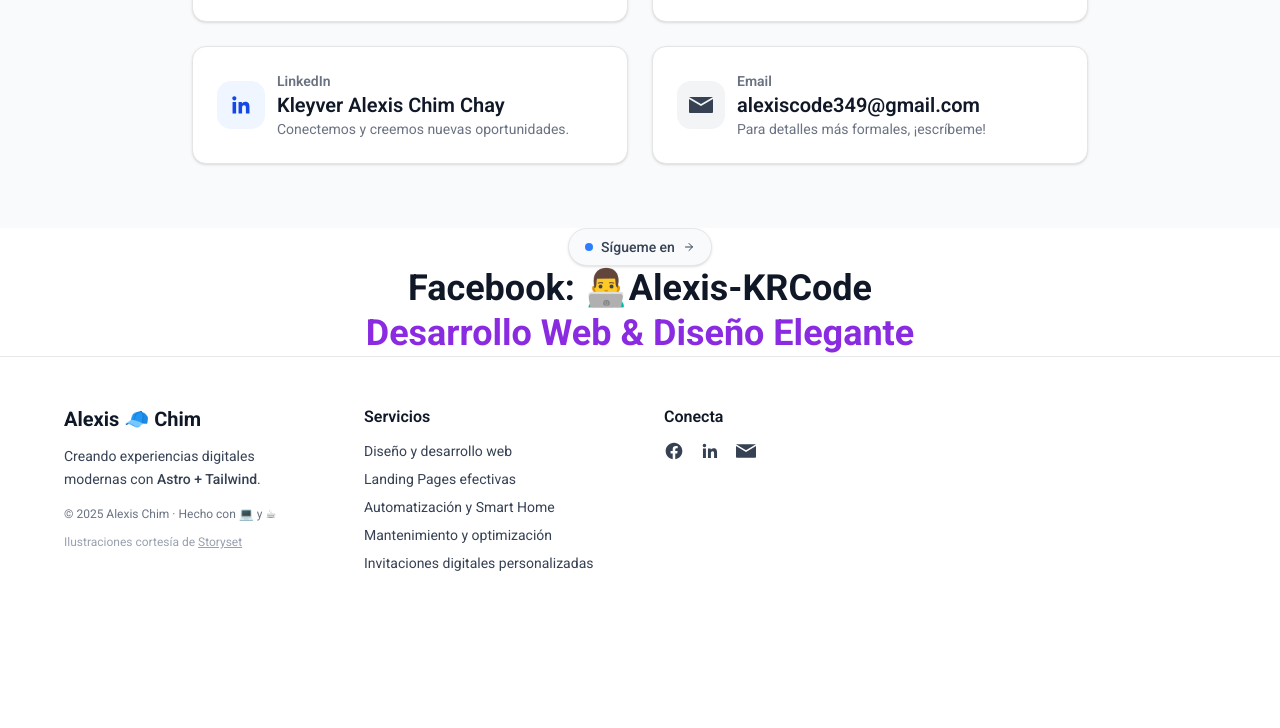
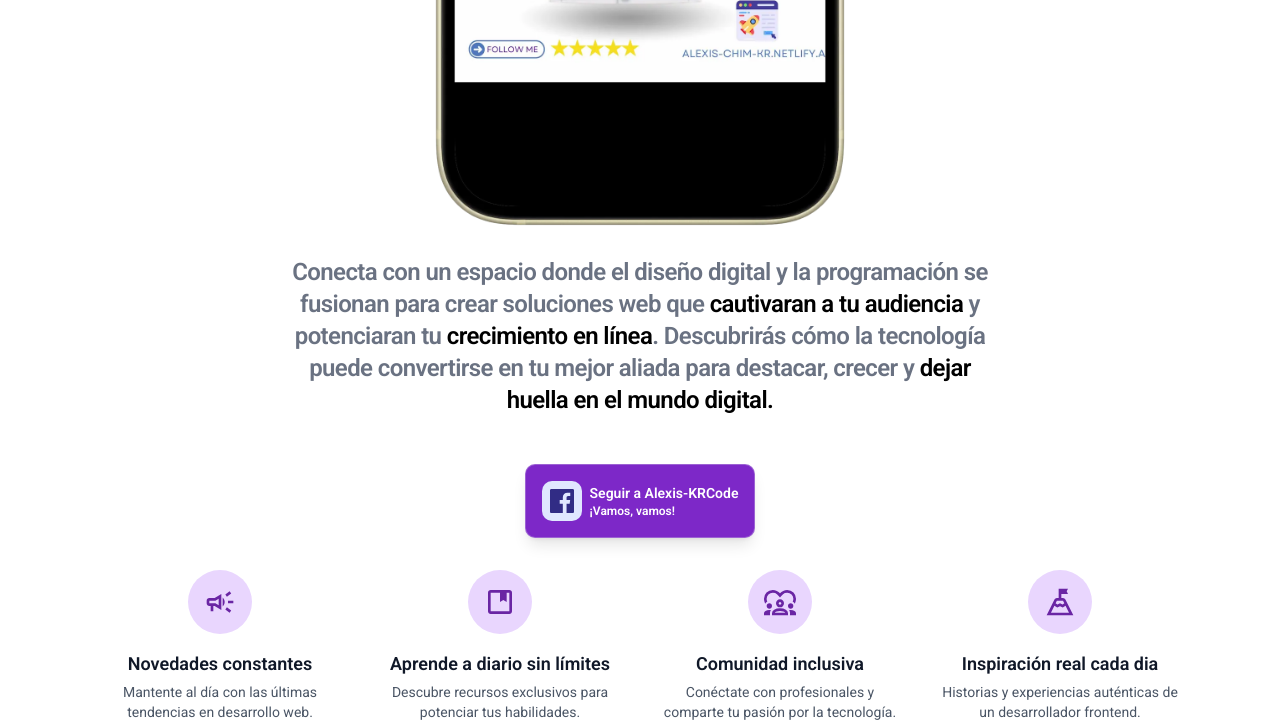
Before and after one commit to AlexisKcc8/portfolio-alexiscc, an Astro site: page / in a window 1280 px wide. Shown: the part 6450-7178 px from the top of the page. Before the commit the page ends 7071 px from the top, so only its background shows below. Built offline with nearby package versions, Linux system fonts and the light colour scheme; Astro itself is replaced by a stand-in of ours.

Commit message:
Add new SVG icons for Inspiration, Community, Learn Dev, and News Dev
- Added Inspiration.svg with a unique design for inspiration-related features.
- Introduced Community.svg to represent community engagement and interaction.
- Created Learn Dev.svg to symbolize learning and development resources.
- Added News Dev.svg for news and updates related to development topics.

```diff
--- a/src/components/myComponents/BannerFacebook.astro
+++ b/src/components/myComponents/BannerFacebook.astro
@@ -1,52 +1,131 @@
 ---
 import { Image } from "astro:assets";
-import facebookPreview from "@assets/face_promotion.webp";
+import facebookPreview from "@assets/my-promotion-face.webp";
+import landscape from "@assets/my-landscape-face.webp";
 import { Icon } from "astro-icon/components";
 import LinkButton from "./LinkButton.astro";
 import ContainerCenter from "./ContainerCenter.astro";
 ---
 
 <section
-  class="relative w-full flex justify-center items-center bg-white overflow-hidden"
+  class="w-full flex flex-col items-center overflow-hidden py-8"
   aria-labelledby="facebook-heading"
 >
-  <ContainerCenter class="flex flex-col items-center justify-center">
-    <header class="text-center">
-      <span
+  <ContainerCenter
+    class="relative flex flex-col items-center justify-center w-full laptop:rounded-2xl laptop:overflow-hidden laptop:w-[85%]"
+  >
+    <!-- Fondo decorativo -->
+    <Image
+      src={landscape}
+      alt=""
+      format="webp"
+      loading="lazy"
+      decoding="async"
+      aria-hidden="true"
+      class="absolute inset-0 h-[80vh] w-full object-cover object-center z-0 laptop:rounded-2xl laptop:h-[100vh]"
+    />
+
+    <header
+      class="relative z-10 flex flex-col items-center justify-center pt-16 text-center max-w-[90%] laptop:max-w-[80%] mx-auto"
+    >
+      <div
         class="inline-flex items-center gap-2 px-4 py-2 text-sm font-medium rounded-full bg-gray-50 border border-gray-200 text-gray-700 shadow-sm hover:bg-gray-100 transition"
       >
-        <span class="relative flex h-2 w-2">
+        <span class="relative flex h-2 w-2" aria-hidden="true">
           <span
             class="animate-ping absolute inline-flex h-full w-full rounded-full bg-blue-400 opacity-75"
           ></span>
           <span class="relative inline-flex rounded-full h-2 w-2 bg-blue-500"
           ></span>
         </span>
-        Sígueme en <Icon name="icon-arrow" aria-hidden="true" />
-      </span>
+        <span>Sígueme en Facebook</span>
+        <Icon name="icon-arrow" aria-hidden="true" />
+      </div>
 
       <h2
         id="facebook-heading"
-        class="text-4xl font-bold text-gray-900 leading-tight"
+        class="mt-3 text-5xl font-extrabold tracking-tight text-black leading-tight laptop:text-6xl laptop:leading-tight"
       >
-        Facebook: 👨‍💻Alexis-KRCode<br />
-        <span class="text-alx-600">Desarrollo Web & Diseño Elegante</span>
+        Alexis-KRCode<br />
+        <span class="text-white">Desarrollo & Diseño Elegante</span>
       </h2>
 
-      <!-- <p class="text-lg text-gray-600 max-w-xl mx-auto md:mx-0">
-        Entra a un espacio donde el código se convierte en diseño: tips, ideas y
-        proyectos reales contados desde la perspectiva de un frontend developer.
+      <figure class="h-[80vh] laptop:h-[110vh] mt-6">
+        <Image
+          src={facebookPreview}
+          alt="Alexis-KRCode desarrollando soluciones digitales modernas"
+          format="webp"
+          loading="lazy"
+          decoding="async"
+          class="h-full w-full object-cover object-center"
+          width={1280}
+          height={720}
+        />
+      </figure>
+
+      <p
+        class="my-4 text-lg text-gray-500 font-semibold mt-3 tracking-tight laptop:text-2xl laptop:max-w-[80%]"
+      >
+        Conecta con un espacio donde el diseño digital y la programación se
+        fusionan para crear soluciones web que <span class="text-black"
+          >cautivaran a tu audiencia</span
+        > y potenciaran tu <span class="text-black">crecimiento en línea</span>.
+        Descubrirás cómo la tecnología puede convertirse en tu mejor aliada para
+        destacar, crecer y <span class="text-black"
+          >dejar huella en el mundo digital.</span
+        >
       </p>
+    </header>
 
     <LinkButton
       url="https://www.facebook.com/profile.php?id=61578281609381"
-        className="inline-flex items-center gap-2 px-5 py-3 bg-alx-700 text-white rounded-lg font-semibold hover:bg-alx-700 transition"
+      className="inline-flex items-center gap-2 px-4 py-2 my-8 bg-alx-700 text-white rounded-lg font-semibold hover:bg-alx-800 focus:outline-none focus:ring-2 focus:ring-offset-2 focus:ring-alx-700 transition"
       title="Seguir a Alexis-KRCode"
       subtitle="¡Vamos, vamos!"
       nameIcon="icon-face"
       containerIconClass="bg-indigo-100"
       classIcon="text-indigo-900"
-      /> -->
-    </header>
+    />
+
+    <section
+      aria-label="Beneficios de seguir a Alexis-KRCode en Facebook"
+      class="w-11/12 grid grid-cols-2 gap-8 tablet:grid-cols-4 tablet:w-full"
+    >
+      {
+        [
+          {
+            icon: "news-dev",
+            title: "Novedades constantes",
+            desc: "Mantente al día con las últimas tendencias en desarrollo web.",
+          },
+          {
+            icon: "learn-dev",
+            title: "Aprende a diario sin límites",
+            desc: "Descubre recursos exclusivos para potenciar tus habilidades.",
+          },
+          {
+            icon: "community",
+            title: "Comunidad inclusiva",
+            desc: "Conéctate con profesionales y comparte tu pasión por la tecnología.",
+          },
+          {
+            icon: "Inspiration",
+            title: "Inspiración real cada dia",
+            desc: "Historias y experiencias auténticas de un desarrollador frontend.",
+          },
+        ].map((card) => (
+          <article class="flex flex-col items-center text-center rounded-xl transition focus-within:ring-2 focus-within:ring-alx-700">
+            <div
+              class="flex items-center justify-center w-16 h-16 mb-4 rounded-full bg-alx-200"
+              aria-hidden="true"
+            >
+              <Icon name={card.icon} class="w-8 h-8 text-alx-800" />
+            </div>
+            <h3 class="text-lg font-semibold text-gray-900">{card.title}</h3>
+            <p class="mt-1 text-sm text-gray-600">{card.desc}</p>
+          </article>
+        ))
+      }
+    </section>
   </ContainerCenter>
 </section>
--- a/src/components/myComponents/ContainerCenter.astro
+++ b/src/components/myComponents/ContainerCenter.astro
@@ -8,6 +8,6 @@
 const { class: className } = Astro.props;
 ---
 
-<section class={twMerge("w-[85%] laptop:w-[80%]", className)}>
+<section class={twMerge("w-[85%] ", className)}>
   <slot />
 </section>
--- a/src/pages/index.astro
+++ b/src/pages/index.astro
@@ -24,8 +24,8 @@
   <BannerMessage />
   <Services />
   <AutomaticCarouselFade />
+  <BannerFacebook />
   <Stack />
   <Contact />
-  <BannerFacebook />
   <Footer />
 </Layout>
```
Also changed, not shown: src/assets/face_promotion.webp (deleted), src/assets/my-landscape-face.webp (added), src/assets/my-promotion-face.webp (added), src/icons/Inspiration.svg (added), src/icons/community.svg (added), src/icons/learn-dev.svg (added), src/icons/news-dev.svg (added). Lines whose indentation alone changed are shown as unchanged.
